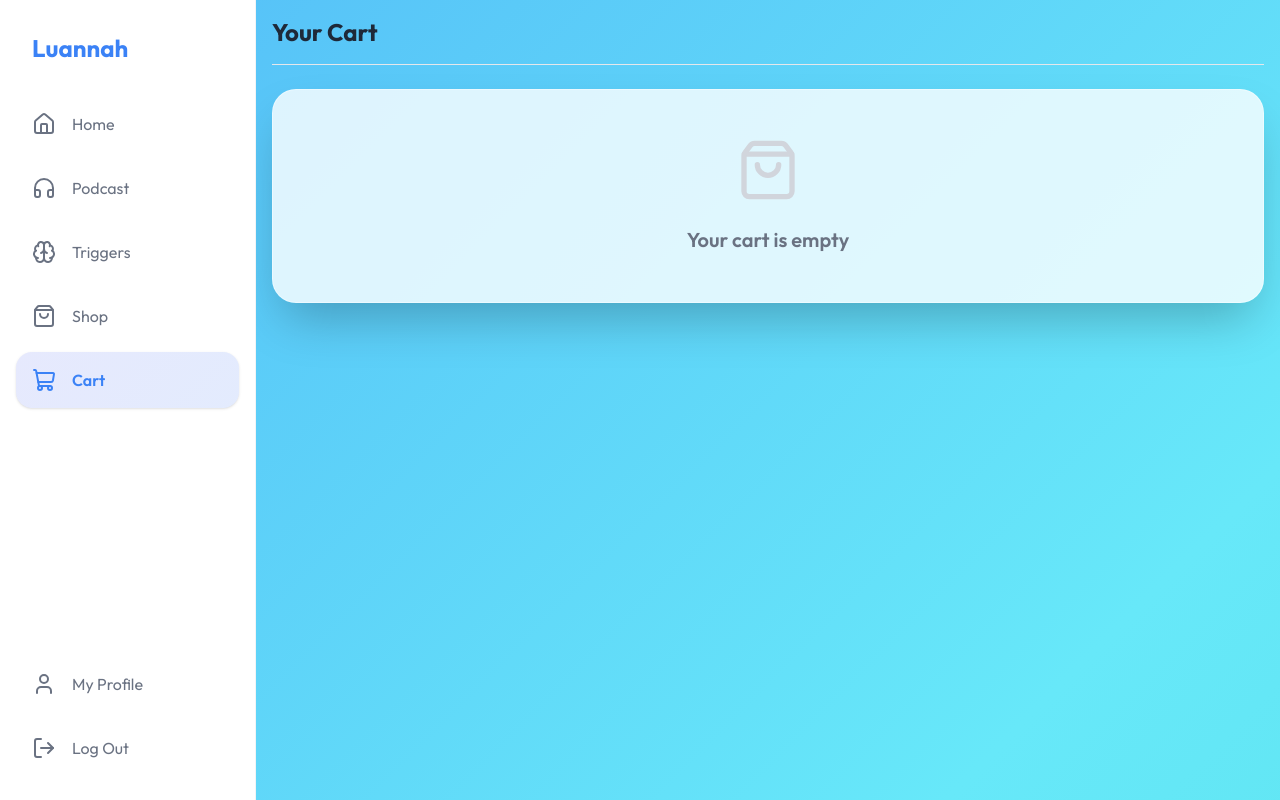
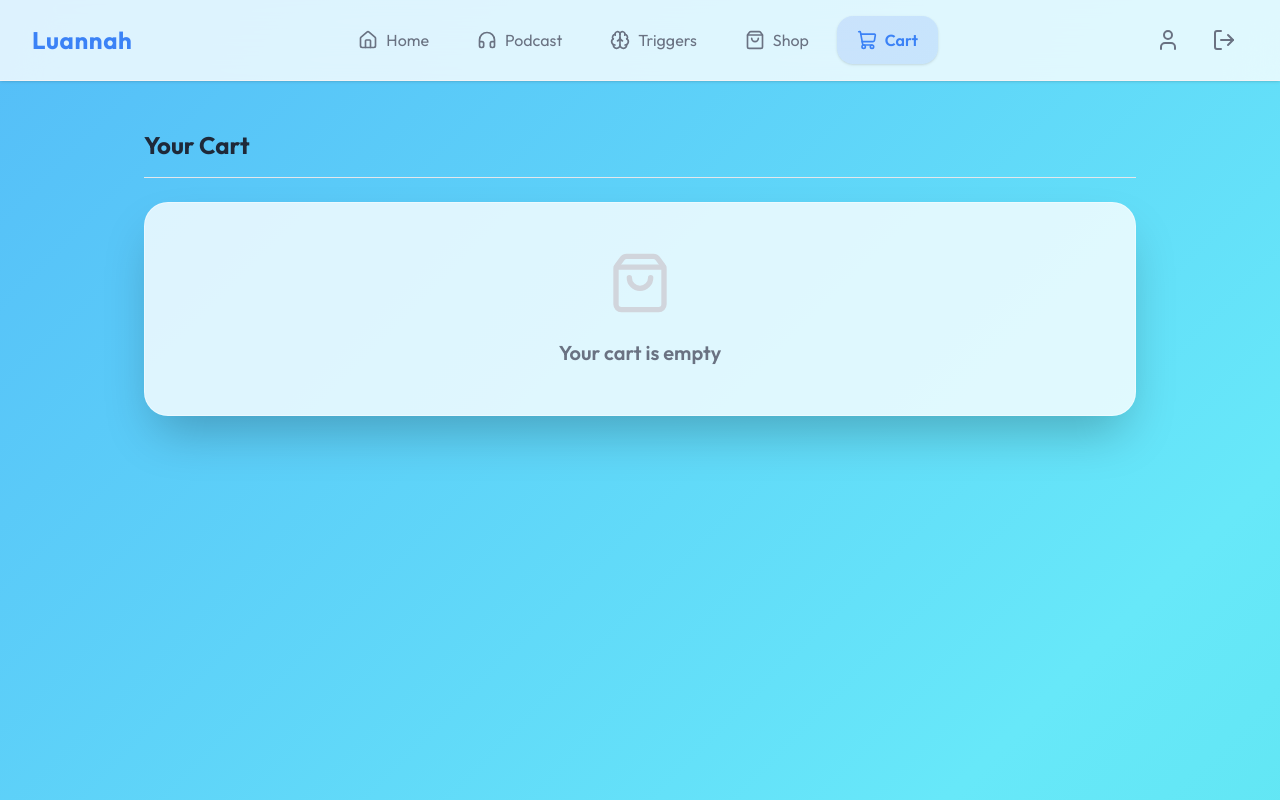
Before and after one commit to jesussalinasdev/luannah-app, a Next.js app: page /dashboard/cart in a window 1280 px wide. Built offline with nearby package versions, Linux system fonts and the light colour scheme.

Commit message:
layout: redesign desktop UI with top navbar and centered content

```diff
--- a/src/app/dashboard/layout.tsx
+++ b/src/app/dashboard/layout.tsx
@@ -24,7 +24,7 @@ export default function DashboardLayout({ children }: { children: React.ReactNod
   ];
 
   return (
-    <div className="flex flex-col md:flex-row min-h-screen animated-marine-bg relative">
+    <div className="flex flex-col min-h-screen animated-marine-bg relative">
 
       {/* Mobile Header */}
       <div className="md:hidden flex justify-between items-center p-5 bg-white/80 backdrop-blur-md sticky top-0 z-40 border-b border-gray-100">
@@ -45,40 +45,45 @@ export default function DashboardLayout({ children }: { children: React.ReactNod
         </div>
       )}
 
-      {/* Desktop Sidebar (hidden on mobile) */}
-      <div className="hidden md:flex flex-col w-64 bg-white border-r border-gray-100 fixed h-screen z-10">
-        <div className="p-8">
-          <h2 className="text-2xl font-bold text-[var(--color-accent-blue)]">Luannah</h2>
+      {/* Desktop Top Navigation (hidden on mobile) */}
+      <div className="hidden md:flex items-center justify-between px-8 py-4 bg-white/80 backdrop-blur-xl sticky top-0 z-40 border-b border-gray-100 shadow-sm">
+
+        {/* Logo */}
+        <div className="flex-shrink-0">
+          <h2 className="text-2xl font-bold tracking-wide text-[var(--color-accent-blue)]">Luannah</h2>
         </div>
-        <div className="flex flex-col flex-1 px-4 gap-2">
+
+        {/* Center Nav Items */}
+        <div className="flex items-center gap-2">
           {navItems.map((item) => {
             const Icon = item.icon;
             const isActive = pathname === item.path;
             return (
-              <Link key={item.name} href={item.path} className={`flex items-center gap-4 p-4 rounded-2xl transition-all relative overflow-hidden ${isActive ? 'text-[var(--color-accent-blue)] font-semibold shadow-sm' : 'text-gray-500 hover:bg-gray-50'}`}>
+              <Link key={item.name} href={item.path} className={`flex items-center gap-2 px-5 py-3 rounded-2xl transition-all relative overflow-hidden ${isActive ? 'text-[var(--color-accent-blue)] font-semibold shadow-sm' : 'text-gray-500 hover:bg-white hover:shadow-sm'}`}>
                 {isActive && (
                   <div className="absolute inset-0 animated-marine-bg opacity-15 -z-10"></div>
                 )}
-                <Icon size={24} className="z-10" />
+                <Icon size={20} className="z-10" />
                 <span className="z-10">{item.name}</span>
               </Link>
             );
           })}
         </div>
-        <div className="p-4 mb-2 flex flex-col gap-2">
-          <Link href="/dashboard/profile" className="flex items-center gap-4 p-4 w-full text-gray-500 hover:bg-[var(--color-accent-teal)]/10 hover:text-[var(--color-accent-teal)] rounded-xl transition-colors">
+
+        {/* Right Actions */}
+        <div className="flex items-center gap-2 flex-shrink-0">
+          <Link href="/dashboard/profile" className="flex items-center justify-center p-3 text-gray-500 hover:bg-[var(--color-accent-teal)]/10 hover:text-[var(--color-accent-teal)] rounded-2xl transition-colors" title="My Profile">
             <User size={24} />
-            <span>My Profile</span>
           </Link>
-          <button onClick={handleLogout} className="flex items-center gap-4 p-4 w-full text-gray-500 hover:bg-red-50 hover:text-red-500 rounded-xl transition-colors">
+          <button onClick={handleLogout} className="flex items-center justify-center p-3 text-gray-500 hover:bg-red-50 hover:text-red-500 rounded-2xl transition-colors" title="Log Out">
             <LogOut size={24} />
-            <span>Log Out</span>
           </button>
         </div>
+
       </div>
 
       {/* Main Content Area */}
-      <div className="flex-1 md:ml-64 p-4 pb-28 md:pb-8 max-w-6xl w-full mx-auto relative z-0">
+      <div className="flex-1 p-4 pb-28 md:pb-12 max-w-5xl w-full mx-auto relative z-0 md:mt-8">
         {children}
       </div>
 
```
